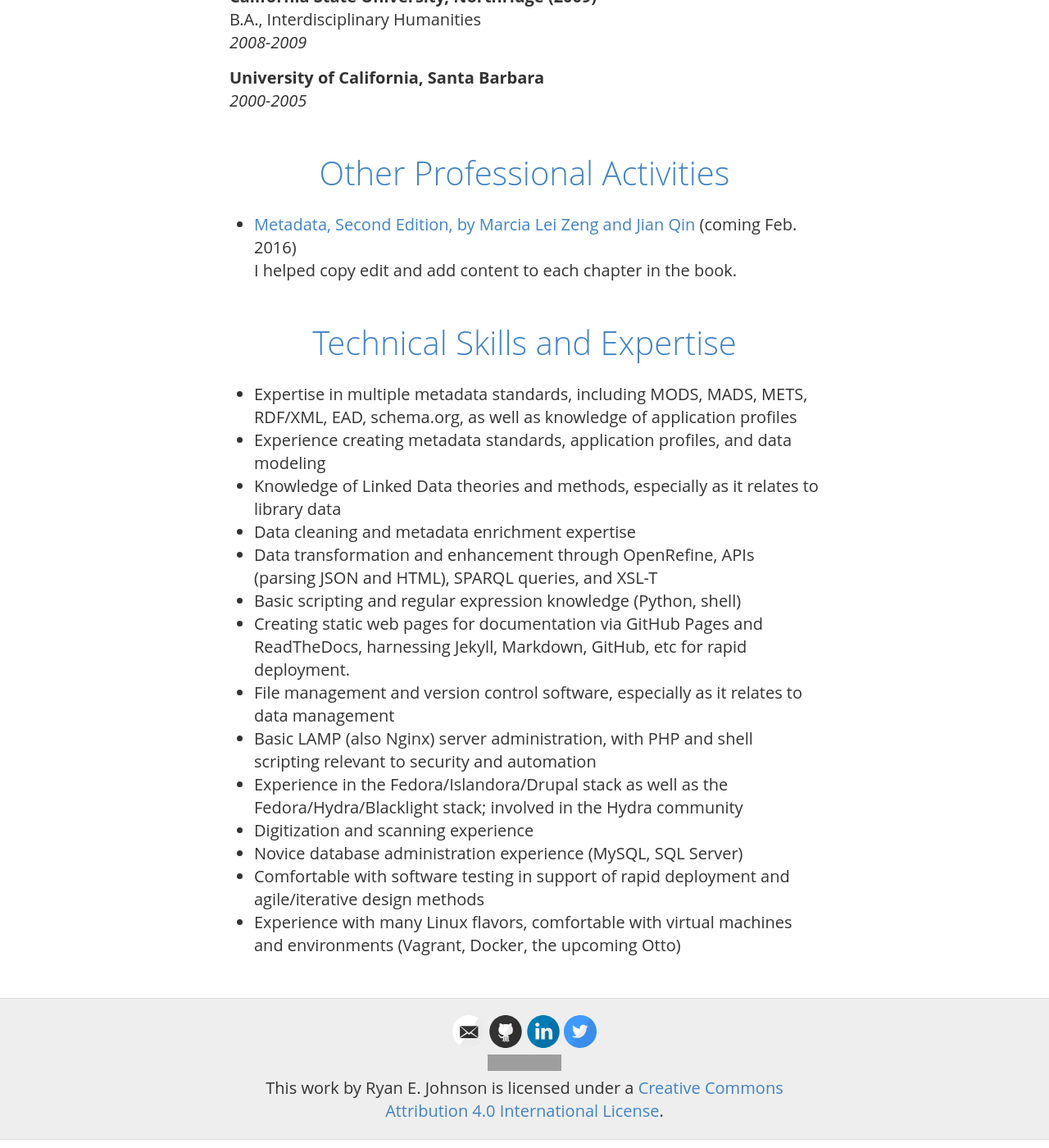
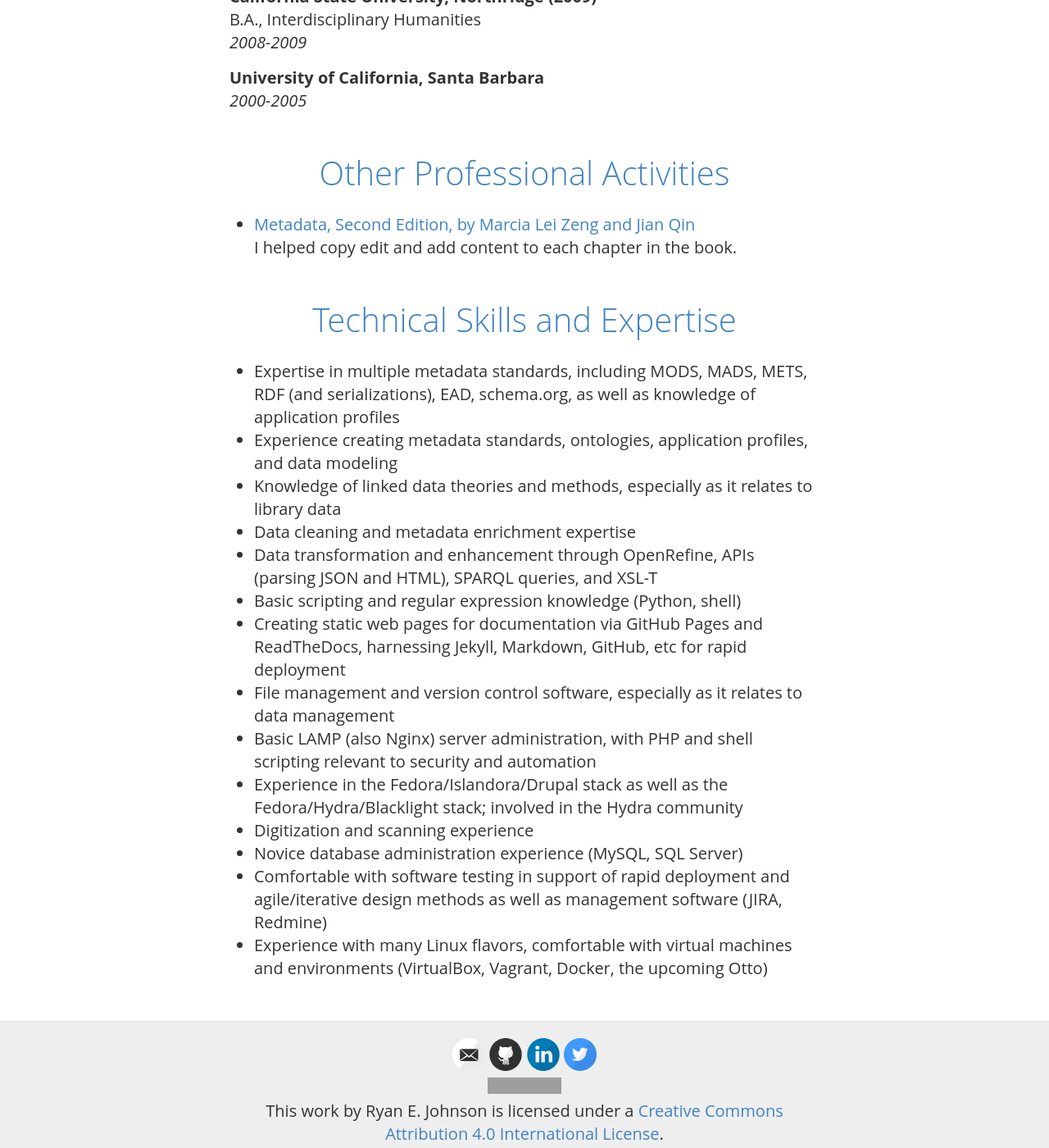
Before and after one commit to remerjohnson/remerjohnson.github.io, a Jekyll site: the page built from resume.md, in a window 1280 px wide and 1400 px high, scrolled down 2451 px. Shown: the whole window at 82% size. Built offline with Jekyll 4.4.1, drawn with Linux system fonts in a browser that asks for light colours; nearby versions of some CDN libraries; some of the changed text lies outside the part shown; grey boxes are pictures that could not be loaded.

Commit message:
Updated book in resume

```diff
--- a/resume.md
+++ b/resume.md
@@ -49,22 +49,22 @@
 
 # Other Professional Activities
 
-+ [Metadata, Second Edition, by Marcia Lei Zeng and Jian Qin](http://www.amazon.com/Metadata-Second-Marcia-Lei-Zeng/dp/1555709656) (coming Feb. 2016)
++ [Metadata, Second Edition, by Marcia Lei Zeng and Jian Qin](http://www.worldcat.org/oclc/894201488)
 I helped copy edit and add content to each chapter in the book.
 
 # Technical Skills and Expertise
 
-+ Expertise in multiple metadata standards, including MODS, MADS, METS, RDF/XML, EAD, schema.org, as well as knowledge of application profiles
-+ Experience creating metadata standards, application profiles, and data modeling
-+ Knowledge of Linked Data theories and methods, especially as it relates to library data
++ Expertise in multiple metadata standards, including MODS, MADS, METS, RDF (and serializations), EAD, schema.org, as well as knowledge of application profiles
++ Experience creating metadata standards, ontologies, application profiles, and data modeling
++ Knowledge of linked data theories and methods, especially as it relates to library data
 + Data cleaning and metadata enrichment expertise
 + Data transformation and enhancement through OpenRefine, APIs (parsing JSON and HTML), SPARQL queries, and XSL-T
 + Basic scripting and regular expression knowledge (Python, shell)
-+ Creating static web pages for documentation via GitHub Pages and ReadTheDocs, harnessing Jekyll, Markdown, GitHub, etc for rapid deployment.
++ Creating static web pages for documentation via GitHub Pages and ReadTheDocs, harnessing Jekyll, Markdown, GitHub, etc for rapid deployment
 + File management and version control software, especially as it relates to data management
 + Basic LAMP (also Nginx) server administration, with PHP and shell scripting relevant to security and automation
 + Experience in the Fedora/Islandora/Drupal stack as well as the Fedora/Hydra/Blacklight stack; involved in the Hydra community
 + Digitization and scanning experience
 + Novice database administration experience (MySQL, SQL Server)
-+ Comfortable with software testing in support of rapid deployment and agile/iterative design methods
-+ Experience with many Linux flavors, comfortable with virtual machines and environments (Vagrant, Docker, the upcoming Otto)
++ Comfortable with software testing in support of rapid deployment and agile/iterative design methods as well as management software (JIRA, Redmine)
++ Experience with many Linux flavors, comfortable with virtual machines and environments (VirtualBox, Vagrant, Docker, the upcoming Otto)
```
Also changed, not shown: other parts of resume.md (+2 -2 lines).
